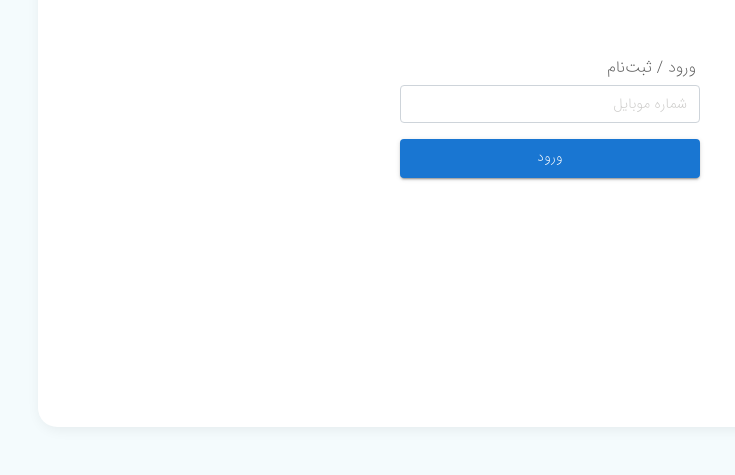
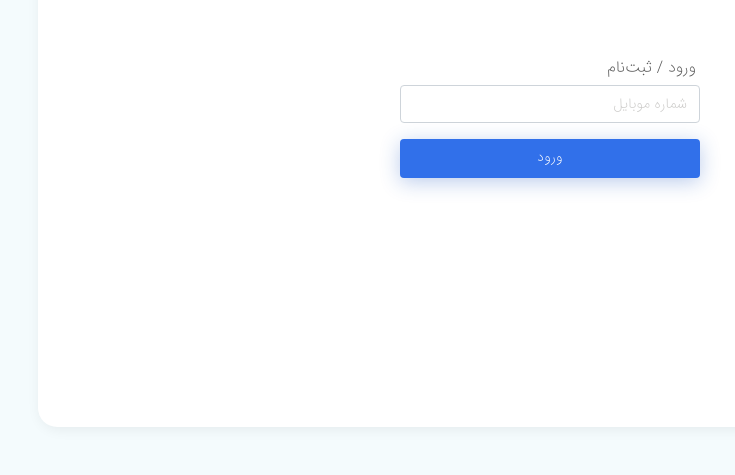
Before and after one commit to zahrafarrokhi/AvaProjectFrontend, a Next.js app: page /auth/login in a window 1280 px wide. Shown: the part 293-768 px from the top of the page, without its empty margins (209-944 px from the left). Built offline with nearby package versions, Linux system fonts and the light colour scheme.

Commit message:
Add theme

```diff
--- a/pages/_app.js
+++ b/pages/_app.js
@@ -1,11 +1,36 @@
-import '../styles/globals.scss'
+import "../styles/globals.scss";
 
-// https://nextjs.org/docs/basic-features/layouts
+import { createTheme, ThemeProvider } from "@mui/material/styles";
+// https://mui.com/customization/theming/
+let theme = createTheme({
+  palette: {
+    primary: {
+      main: "#3170ea",
+    },
+    secondary: {
+      main: "#eaa338",
+    },
+  },
+  components: {
+    MuiButton: {
+      styleOverrides: {
+        contained: {
+          boxShadow: "0px 4px 20px rgba(31, 86, 192, 0.3)",
+        },
+      },
+    },
+  },
+});
 
 function MyApp({ Component, pageProps }) {
-  const getLayout = Component.getLayout || ((page) => page)
+  // https://nextjs.org/docs/basic-features/layouts
+  const getLayout = Component.getLayout || ((page) => page);
 
-  return getLayout(<Component {...pageProps} />)
+  return (
+    <ThemeProvider theme={theme}>
+      {getLayout(<Component {...pageProps} />)}
+    </ThemeProvider>
+  );
 }
 
-export default MyApp
+export default MyApp;
```
